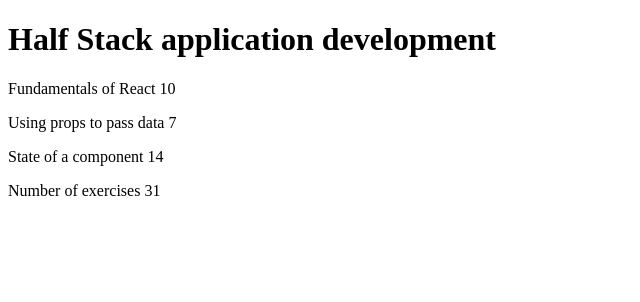
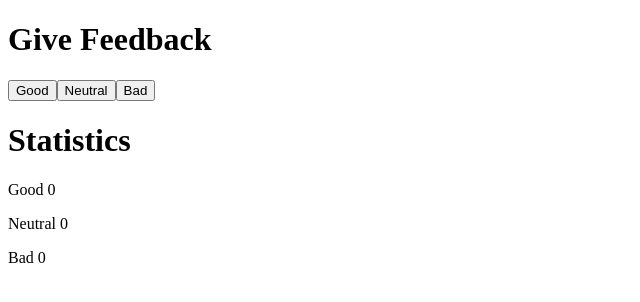
Before and after one commit to ZomDev3343/fullstackopenlearning, a React (Vite) app in the folder part1/: page / in a window 1280 px wide. Shown: the top 302 px of the page, without its empty margins (0-640 px from the left). Built offline with nearby package versions, Linux system fonts and the light colour scheme.

Commit message:
exercise 1.6

```diff
--- a/part1/src/App.jsx
+++ b/part1/src/App.jsx
@@ -1,32 +1,21 @@
-import Header from './Header.jsx'
-import Content from './Content.jsx'
-import Total from './Total.jsx'
-
+import { useState } from "react"
+import Feedback from "./Feedback.jsx"
+import Statistics from "./Statistics.jsx"
 
 function App() {
-	const course = {
-		name: 'Half Stack application development',
-		parts: [
-			{
-				name: 'Fundamentals of React',
-				exercises: 10
-			},
-			{
-				name: 'Using props to pass data',
-				exercises: 7
-			},
-			{
-				name: 'State of a component',
-				exercises: 14
-			}
-		]
-	}
+
+	const [good, setGood] = useState(0)
+	const [neutral, setNeutral] = useState(0)
+	const [bad, setBad] = useState(0)
+
+	const incrementGood = () => setGood(good + 1);
+	const incrementNeutral = () => setNeutral(neutral + 1);
+	const incrementBad = () => setBad(bad + 1);
 
 	return (
 		<div>
-			<Header course={course} />
-			<Content course={course} />
-			<Total course={course} />
+			<Feedback goodClick={incrementGood} neutralClick={incrementNeutral} badClick={incrementBad}/>
+			<Statistics good={good} neutral={neutral} bad={bad}/>
 		</div>
 	)
 }
--- a/part1/src/Content.jsx
+++ /dev/null
@@ -1,13 +0,0 @@
-import Part from './Part.jsx'
-
-const Content = (props) => {
-	return (
-		<>
-			<Part title={props.course.parts[0].name} exercice_amount={props.course.parts[0].exercises}/>
-			<Part title={props.course.parts[1].name} exercice_amount={props.course.parts[1].exercises}/>
-			<Part title={props.course.parts[2].name} exercice_amount={props.course.parts[2].exercises}/>
-		</>
-	)
-}
-
-export default Content
--- /dev/null
+++ b/part1/src/Feedback.jsx
@@ -0,0 +1,19 @@
+const Button = (props) => {
+	return (
+		<button onClick={props.onClick}>{props.title}</button>
+	);
+}
+
+const Feedback = (props) => {
+
+	return (
+		<>
+			<h1>Give Feedback</h1>
+			<Button title="Good" onClick={props.goodClick}/>
+			<Button title="Neutral" onClick={props.neutralClick}/>
+			<Button title="Bad" onClick={props.badClick}/>
+		</>
+	);
+}
+
+export default Feedback
--- a/part1/src/Header.jsx
+++ /dev/null
@@ -1,9 +0,0 @@
-const Header = (props) => {
-	return (
-		<div>
-			<h1>{props.course.name}</h1>
-		</div>
-	)
-}
-
-export default Header
--- a/part1/src/Part.jsx
+++ /dev/null
@@ -1,11 +0,0 @@
-const Part = (props) => {
-	return (
-		<>
-			<p>
-				{props.title} {props.exercice_amount}
-			</p>
-		</>
-	)
-}
-
-export default Part
--- /dev/null
+++ b/part1/src/Statistics.jsx
@@ -0,0 +1,13 @@
+const Statistics = (props) => {
+
+	return (
+		<>
+			<h1>Statistics</h1>
+			<p>Good {props.good}</p>
+			<p>Neutral {props.neutral}</p>
+			<p>Bad {props.bad}</p>
+		</>
+	)
+}
+
+export default Statistics
--- a/part1/src/Total.jsx
+++ /dev/null
@@ -1,14 +0,0 @@
-const Total = (props) => {
-	const exercises = [
-		props.course.parts[0].exercises,
-		props.course.parts[1].exercises,
-		props.course.parts[2].exercises
-	]
-	return (
-		<div>
-		    <p>Number of exercises {exercises.reduce((a, b) => a + b, 0)}</p>
-		</div>
-	)
-}
-
-export default Total
```
